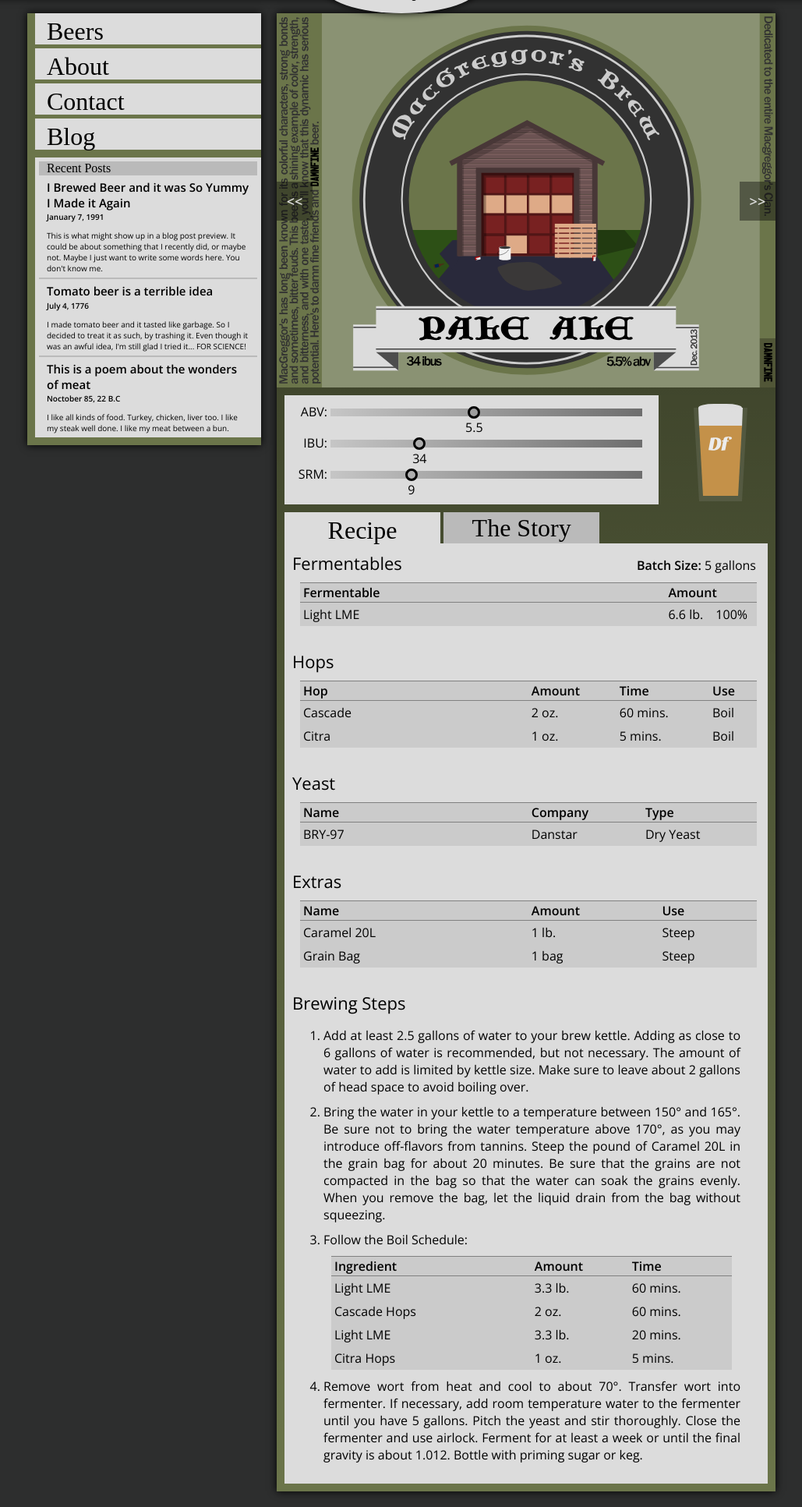
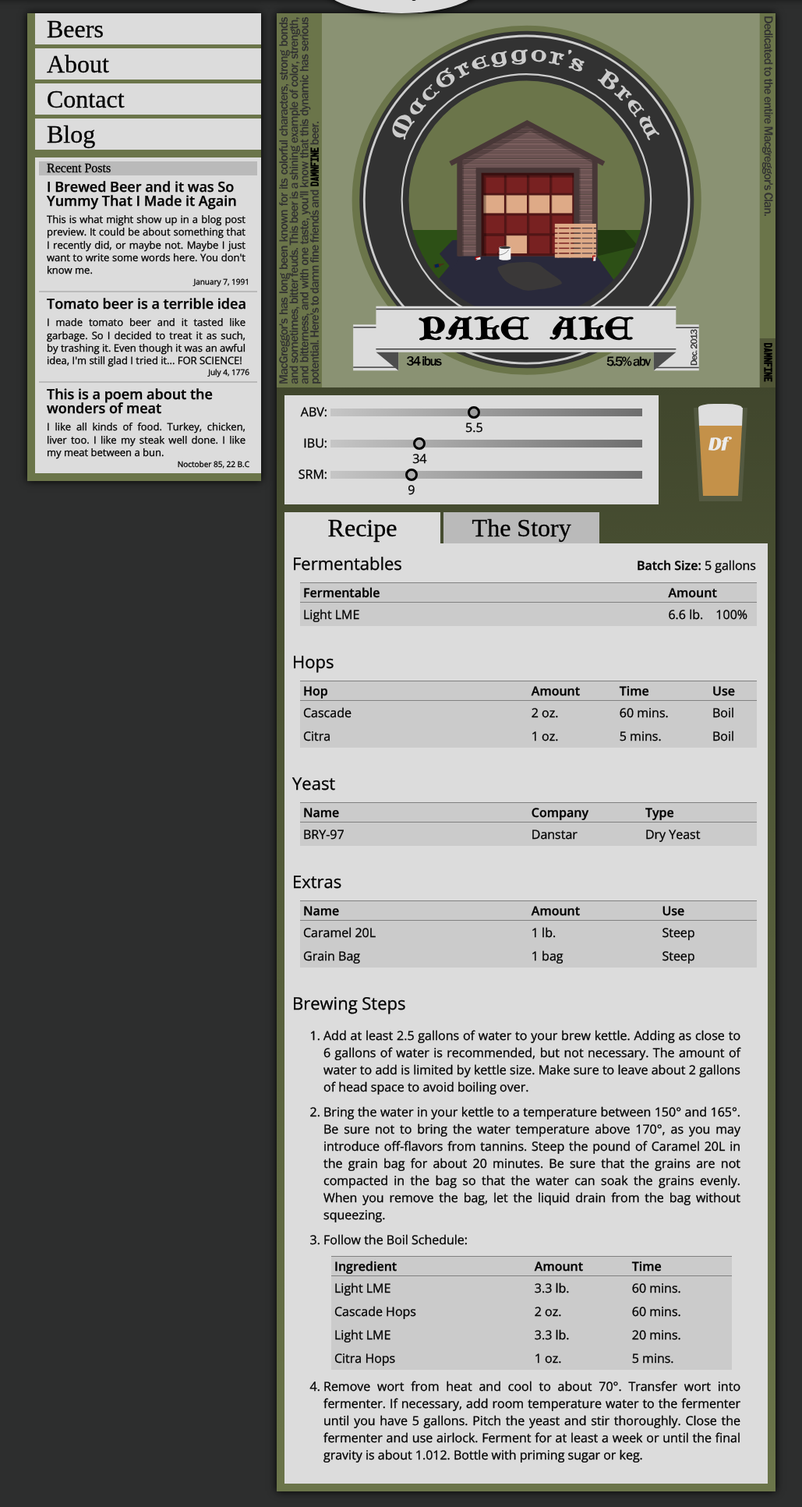
Before and after one commit to derekcormier/damnfine-brew-site, a PHP site: page / in a window 1280 px wide. Shown: the part 53-1986 px from the top of the page at 78% size, without its empty margins (125-1154 px from the left). Run offline with PHP 8.4, Linux system fonts and the light colour scheme; some libraries are stand-ins or nearby versions; some web fonts are replaced.

Commit message:
added magnifier, made blog preview look better

```diff
--- a/website/index.html
+++ b/website/index.html
@@ -23,29 +23,29 @@
 
 			<div id="sidebar">
 				<ul>
-					<li><a href="#"><div><span>Beers<span></div></a></li>
-					<li><a href="#"><div><span>About<span></div></a></li>
-					<li><a href="#"><div><span>Contact<span></div></a></li>
-					<li><a href="#"><div><span>Blog<span></div></a></li>
+					<li><a href="#"><div><span>Beers</span></div></a></li>
+					<li><a href="#"><div><span>About</span></div></a></li>
+					<li><a href="#"><div><span>Contact</span></div></a></li>
+					<li><a href="#"><div><span>Blog</span></div></a></li>
 				</ul>
 				<div id="recent-posts">
 					<div id="recent-posts-header">Recent Posts</div>
 					<div class="blog-preview">
-						<h1>I Brewed Beer and it was So Yummy I Made it Again</h1>
+						<h1>I Brewed Beer and it was So Yummy That I Made it Again</h1>
+						<p>This is what might show up in a blog post preview. It could be about something that I recently did, or maybe not. Maybe I just want to write some words here. You don't know me.</p>
 						<span>January 7, 1991</span>
-						<p>This is what might show up in a blog post preview. It could be about something that I recently did, or maybe not. Maybe I just want to write some words here. You don't know me.</p>
 					</div>
 					<div class="blog-preview-divider"></div>
 					<div class="blog-preview">
 						<h1>Tomato beer is a terrible idea</h1>
+						<p>I made tomato beer and it tasted like garbage. So I decided to treat it as such, by trashing it. Even though it was an awful idea, I'm still glad I tried it... FOR SCIENCE!</p>
 						<span>July 4, 1776</span>
-						<p>I made tomato beer and it tasted like garbage. So I decided to treat it as such, by trashing it. Even though it was an awful idea, I'm still glad I tried it... FOR SCIENCE!</p>
 					</div>
 					<div class="blog-preview-divider"></div>
 					<div class="blog-preview">
 						<h1>This is a poem about the wonders of meat</h1>
+						<p>I like all kinds of food. Turkey, chicken, liver too. I like my steak well done. I like my meat between a bun.</p>
 						<span>Noctober 85, 22 B.C</span>
-						<p>I like all kinds of food. Turkey, chicken, liver too. I like my steak well done. I like my meat between a bun.</p>
 					</div>
 				</div>
 			</div>
@@ -54,6 +54,11 @@
 				<div id="label-slider">
 					<a href="javascript:void(0);" id="slider-previous">&lt;&lt;</a>
 					<a href="javascript:void(0);" id="slider-next">&gt;&gt;</a>
+					<a href="javascript:void(0);" id="magnify">
+						<div>
+							<img src="./images/magglass.svg" alt="Label Magnifier">
+						</div>
+					</a>
 					<ul>
 						<li><img class="slide" src="./images/mcgbrew.svg" alt="The beer label for MacGreggors's Brew Pale Ale"/></li>
 						<li><img class="slide" src="./images/lights.svg" alt="The beer label for Lights Out Black IPA"/></li>
@@ -101,7 +106,7 @@
 					</div>
 					<div class="beerDetails" id="beerDetails0">
 						<ul class="tabs">
-							<li><a href="#recipeBox0"><div><span>Recipe<span></div></a></li>
+							<li><a href="#recipeBox0"><div>Recipe</div></a></li>
 							<li><a href="#story0"><div>The Story</div></a></li>
 						</ul>
 						<div class="story" id="story0">
@@ -239,7 +244,7 @@
 					</div>
 					<div class="beerDetails" id="beerDetails1">
 						<ul class="tabs">
-							<li><a href="#recipeBox1"><div><span>Recipe<span></div></a></li>
+							<li><a href="#recipeBox1"><div>Recipe</div></a></li>
 							<li><a href="#story1"><div>The Story</div></a></li>
 						</ul>
 						<div class="story" id="story1">
@@ -416,7 +421,7 @@
 					</div>
 					<div class="beerDetails" id="beerDetails2">
 						<ul class="tabs">
-							<li><a href="#recipeBox2"><div><span>Recipe<span></div></a></li>
+							<li><a href="#recipeBox2"><div>Recipe</div></a></li>
 							<li><a href="#story2"><div>The Story</div></a></li>
 						</ul>
 						<div class="story" id="story2">
@@ -596,7 +601,7 @@
 					</div>
 					<div class="beerDetails" id="beerDetails3">
 						<ul class="tabs">
-							<li><a href="#recipeBox3"><div><span>Recipe<span></div></a></li>
+							<li><a href="#recipeBox3"><div>Recipe</div></a></li>
 							<li><a href="#story3"><div>The Story</div></a></li>
 						</ul>
 						<div class="story" id="story3">
@@ -776,7 +781,7 @@
 					</div>
 					<div class="beerDetails" id="beerDetails4">
 						<ul class="tabs">
-							<li><a href="#recipeBox4"><div><span>Recipe<span></div></a></li>
+							<li><a href="#recipeBox4"><div>Recipe</div></a></li>
 							<li><a href="#story4"><div>The Story</div></a></li>
 						</ul>
 						<div class="story" id="story4">
@@ -956,7 +961,7 @@
 					</div>
 					<div class="beerDetails" id="beerDetails5">
 						<ul class="tabs">
-							<li><a href="#recipeBox5"><div><span>Recipe<span></div></a></li>
+							<li><a href="#recipeBox5"><div>Recipe</div></a></li>
 							<li><a href="#story5"><div>The Story</div></a></li>
 						</ul>
 						<div class="story" id="story5">
@@ -1083,7 +1088,7 @@
 					</div>
 					<div class="beerDetails" id="beerDetails6">
 						<ul class="tabs">
-							<li><a href="#recipeBox6"><div><span>Recipe<span></div></a></li>
+							<li><a href="#recipeBox6"><div>Recipe</div></a></li>
 							<li><a href="#story6"><div>The Story</div></a></li>
 						</ul>
 						<div class="story" id="story6">
@@ -1190,7 +1195,7 @@
 					</div>
 					<div class="beerDetails" id="beerDetails7">
 						<ul class="tabs">
-							<li><a href="#recipeBox7"><div><span>Recipe<span></div></a></li>
+							<li><a href="#recipeBox7"><div>Recipe</div></a></li>
 							<li><a href="#story7"><div>The Story</div></a></li>
 						</ul>
 						<div class="story" id="story7">
--- a/website/meter.js
+++ b/website/meter.js
@@ -33,6 +33,13 @@ $(window).load(function()
 	updateMeter(abv[0], ibu[0], srm[0]);
 
 	$('#curtain').css({"display":"none"});
+
+	setTimeout(function(){
+		$('#slider-previous').fadeOut(400);
+		$('#slider-next').fadeOut(400);
+	}, 4000)
+
+	$('#magnify').fadeOut(0);
 
 	function updateMeter(abv, ibu, srm) {
 
@@ -143,4 +150,14 @@ $(window).load(function()
 
         moveRight();
     });
+
+	$('#label-slider').hover(function (){
+		$('#slider-previous').fadeIn(400);
+		$('#slider-next').fadeIn(400);
+		$('#magnify').fadeIn(400);
+	},function(){
+		$('#slider-previous').fadeOut(400);
+		$('#slider-next').fadeOut(400);
+		$('#magnify').fadeOut(400);
+	});
 });
--- a/website/styles.css
+++ b/website/styles.css
@@ -11,7 +11,7 @@
 body {
 	background-color:#2D2E2E;
 	font-family:"Open Sans";
-	/*-webkit-font-smoothing: antialiased !important;*/
+	-webkit-text-stroke: 0.3px;
 	margin:0;
 }
 
@@ -122,7 +122,6 @@ div#sidebar {
 
 #sidebar span {
 	display: inline-block;
-	vertical-align: middle;
 	line-height: normal;
 }
 
@@ -150,15 +149,23 @@ div.blog-preview {
 
 .blog-preview h1 {
 	margin: 0px;
-	font-size: 15px;
+	font-size: 18px;
+	line-height: 100%;
 }
 
 .blog-preview span {
-	font-weight: bold;
+	font-size: 12px;
+	width: 100%;
+	text-align: right;
+	font-size: 10px;
 }
 
 .blog-preview p{
-	margin-bottom: 0px;
+	margin: 7px 0px 0px 0px;
+	padding: 0px 5px 0px 0px;
+	font-size: 13px;
+	line-height: 125%;
+	text-align: justify;
 }
 
 div.blog-preview-divider {
@@ -189,10 +196,13 @@ div#label-slider {
 }
 
 div#label-slider a {
+
+}
+
+a#slider-previous {
+	top: 45%;
 	position:absolute;
-	top: 45%;
 	padding: 2% 2%;
-	width:640;
 	height: auto;
 	text-decoration:none;
 	font-weight: 600;
@@ -200,6 +210,45 @@ div#label-slider a {
 	color:#dcdcdc;
 	background:rgba(0,0,0,0.4);
 	z-index:500;
+}
+
+a#slider-next {
+	top: 45%;
+	position:absolute;
+	padding: 2% 2%;
+	height: auto;
+	text-decoration:none;
+	font-weight: 600;
+	font-size: 18px;
+	color:#dcdcdc;
+	background:rgba(0,0,0,0.4);
+	z-index:500;
+}
+
+a#magnify {
+	position:absolute;
+	height: 100px;
+	width: 100px;
+	top: 40%;
+	left: 42%;
+	z-index:500;
+}
+
+a#magnify div {
+	height: 100px;
+	width: 100px;
+	background:rgba(0,0,0,0.4);
+	-moz-border-radius: 50px / 50px;
+	-webkit-border-radius: 50px / 50px;
+	border-radius: 50px / 50px;
+}
+
+a#magnify img {
+	position: absolute;
+	top: 25%;
+	left: 25%;
+	height: 50px;
+	width: 50px;
 }
 
 #slider-next {
@@ -297,7 +346,7 @@ div.meter-value {
 }
 
 
-/***************** Meter Box *****************/
+/***************** Beer Glass *****************/
 
 div#glass {
 	position:absolute;
@@ -400,12 +449,6 @@ ul.tabs {
 	background-color: #DCDCDC;
 }
 
-.tabs span {
-	display: inline-block;
-	vertical-align: middle;
-	line-height: normal;
-}
-
 
 /***************** Story *****************/
 
```
Also changed, not shown: website/images/magglass.svg (added).
